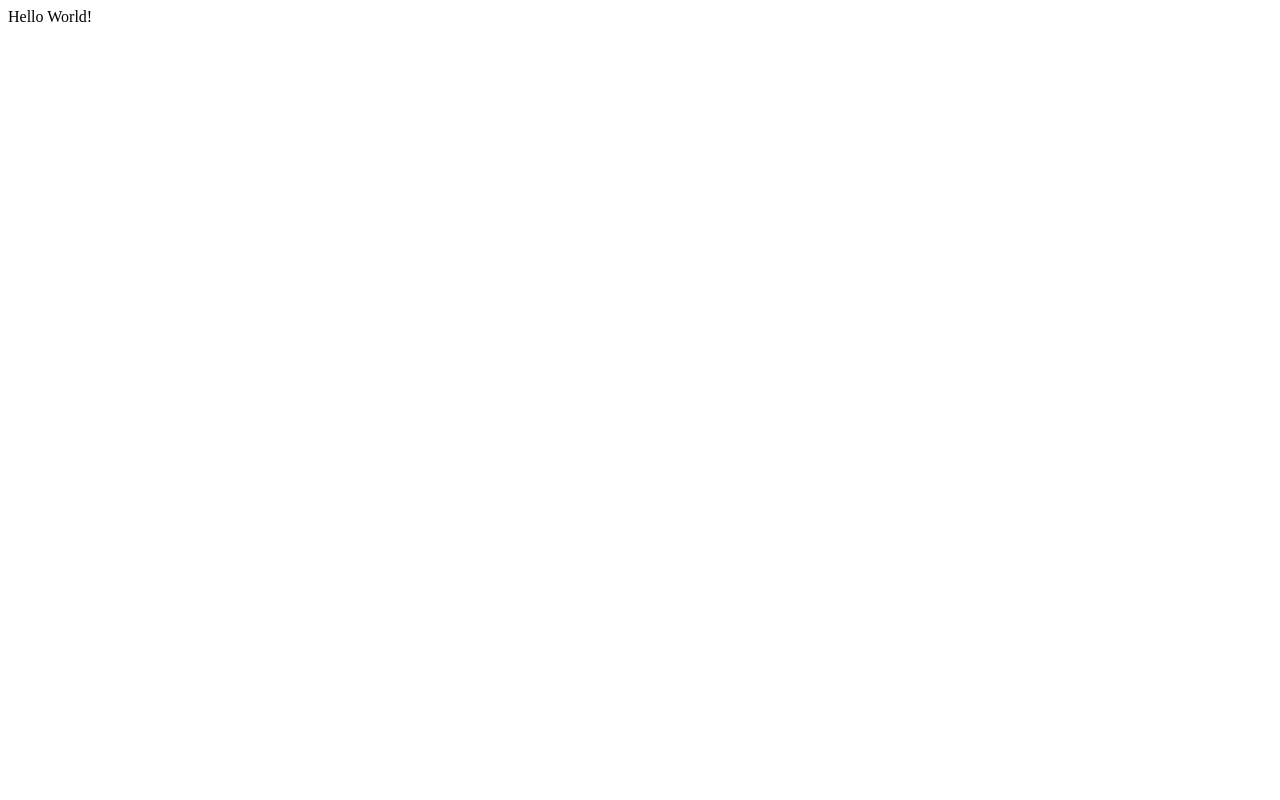
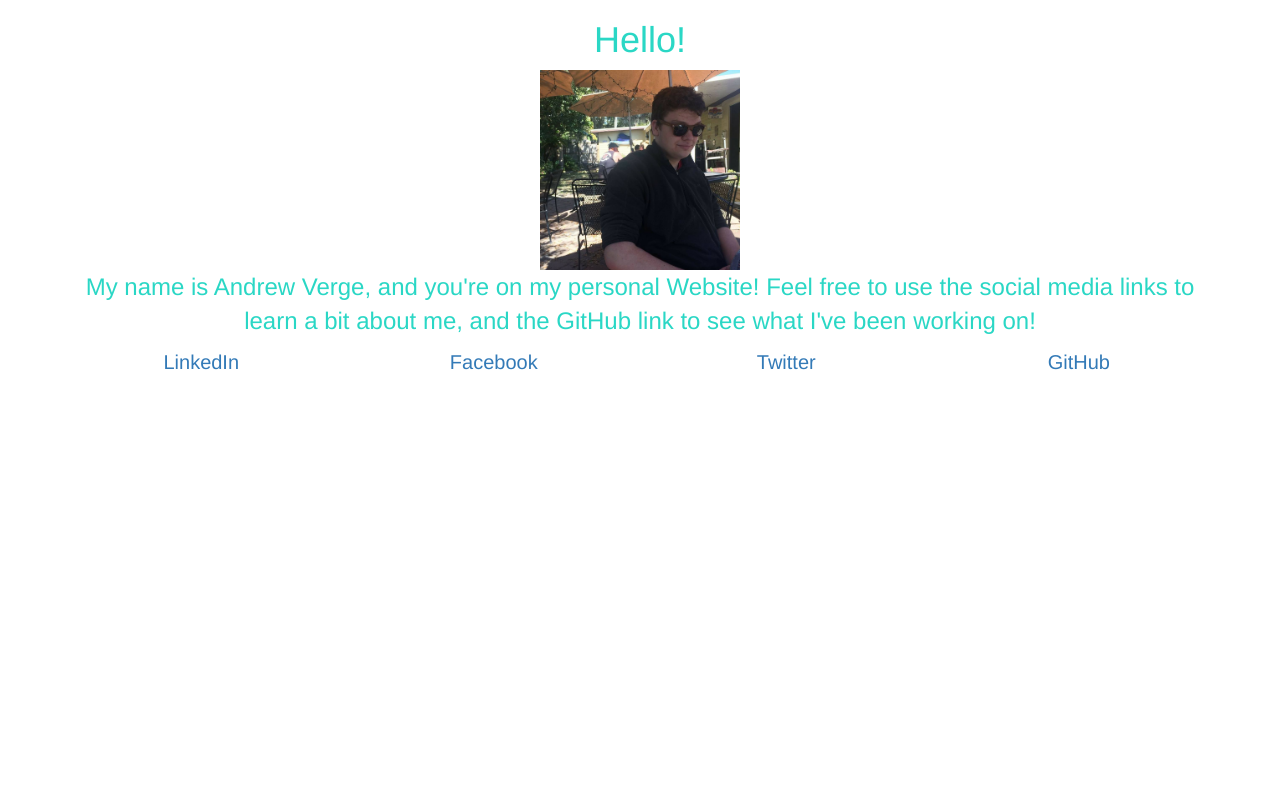
Before and after one commit to VergeA/PersonalWebsite, a Flask app: page / in a window 1280 px wide. Before the commit the page is almost empty. Run offline with Flask 2, Linux system fonts and the light colour scheme; some libraries are stand-ins or nearby versions.

Commit message:
Initial html generation

```diff
--- a/app.py
+++ b/app.py
@@ -1,12 +1,15 @@
-from flask import Flask
+from flask import Flask, render_template, request, redirect
 
-app = Flask(__name__)
+app = Flask(__name__, static_url_path="/static")
 
 
 @app.route('/')
 def hello_world():
-    return 'Hello World!'
+    return render_template("index.html")
 
 
 if __name__ == '__main__':
-    app.run(host="0.0.0.0")
+    app.run()
+
+
+#host="0.0.0.0"
--- /dev/null
+++ b/static/extra.css
@@ -0,0 +1,12 @@
+.my-header {
+    color: #2AD7C5;
+}
+
+.p-intro {
+    font-size: 24px;
+    color: #2AD7C5;
+}
+
+.media-link {
+    font-size: 20px;
+}
--- a/templates/index.html
+++ b/templates/index.html
@@ -2,9 +2,49 @@
 <html lang="en">
 <head>
     <meta charset="UTF-8">
-    <title>Title</title>
+    <title>Andrew's Site</title>
+    <meta name="viewport" content="width=device-width, initial-scale=1, maximum-scale=1, user-scalable=no">
+    <link rel="stylesheet" href="https://maxcdn.bootstrapcdn.com/bootstrap/3.3.6/css/bootstrap.min.css"
+          integrity="sha384-1q8mTJOASx8j1Au+a5WDVnPi2lkFfwwEAa8hDDdjZlpLegxhjVME1fgjWPGmkzs7" crossorigin="anonymous">
+    <link rel="stylesheet" href="https://maxcdn.bootstrapcdn.com/bootstrap/3.3.6/css/bootstrap-theme.min.css"
+          integrity="sha384-fLW2N01lMqjakBkx3l/M9EahuwpSfeNvV63J5ezn3uZzapT0u7EYsXMjQV+0En5r" crossorigin="anonymous">
+    <script src="https://maxcdn.bootstrapcdn.com/bootstrap/3.3.6/js/bootstrap.min.js"
+            integrity="sha384-0mSbJDEHialfmuBBQP6A4Qrprq5OVfW37PRR3j5ELqxss1yVqOtnepnHVP9aJ7xS"
+            crossorigin="anonymous"></script>
+    <script src="https://ajax.googleapis.com/ajax/libs/jquery/1.12.0/jquery.min.js"></script>
+    <link rel="stylesheet" href="{{ url_for('static', filename='extra.css') }}">
+    <script src="{{ url_for('static', filename='extra_scripts.js') }}"></script>
 </head>
 <body>
 
+<div class="container text-center" id="title-head">
+
+    <div class="row, text-center">
+        <div class="col-xs-12">
+             <h1 class="my-header">Hello!</h1>
+        </div>
+    </div>
+    <div class="row">
+        <div class="col-xs-12"><img src="/static/profile.jpg" height="200px" width="200px"></div>
+    </div>
+    <div class="row">
+        <div class="col-xs-12">
+            <p class="p-intro">My name is Andrew Verge, and you're on my personal Website!
+                Feel free to use the social media links to learn a bit about me, and
+                the GitHub link to see what I've been working on!</p>
+        </div>
+    </div>
+
+</div>
+
+<div class="container text-center">
+    <div class="row">
+        <div class="col-xs-3 media-link"><a href="https://www.linkedin.com/in/andrewverge">LinkedIn</a></div>
+        <div class="col-xs-3 media-link"><a href="https://www.facebook.com/andrew.verge.5">Facebook</a></div>
+        <div class="col-xs-3 media-link"><a href="https://twitter.com/AndrewVerge1">Twitter</a></div>
+        <div class="col-xs-3 media-link"><a href="https://github.com/VergeA">GitHub</a></div>
+    </div>
+</div>
+
 </body>
 </html>
```
Also changed, not shown: static/profile.jpg (added).
